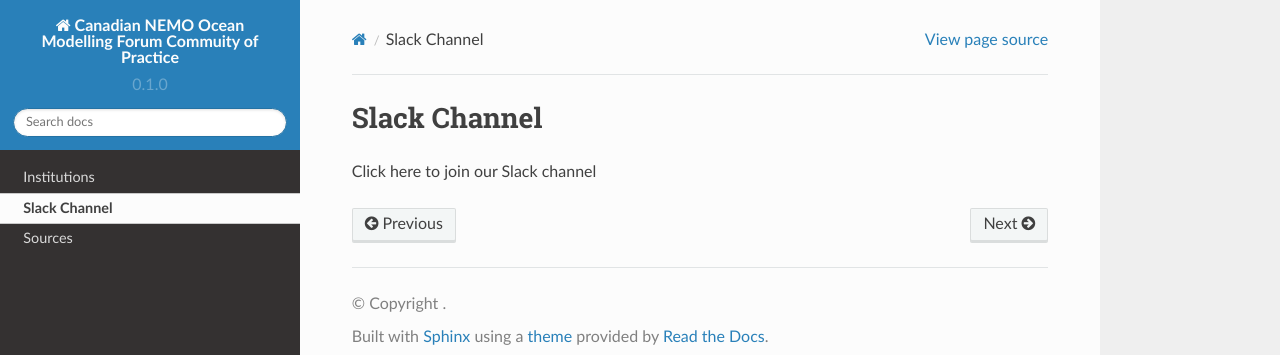
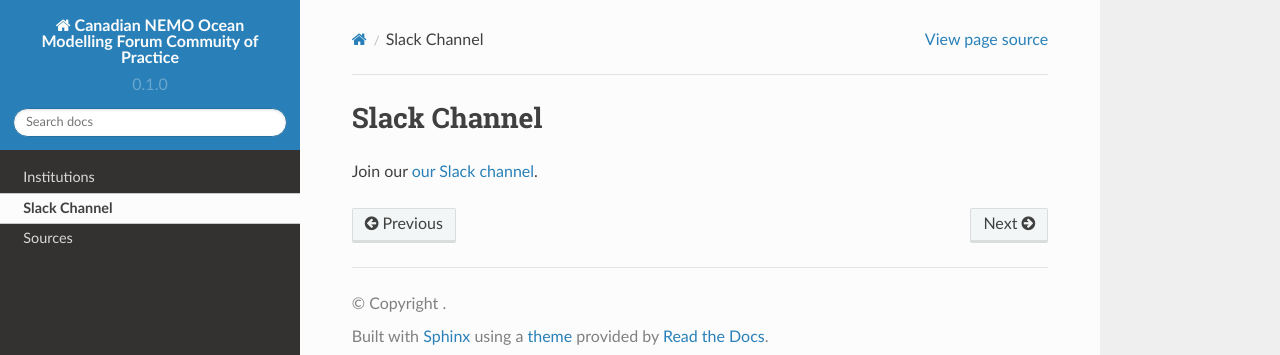
Before and after one commit to UofA-NEMO/Canadian-NEMO-Ocean-Modelling-Forum-Community-of-Practice, a Sphinx documentation site: the page built from docs/Slack.rst, in a window 1280 px wide. Shown: the top 355 px of the page. Built offline with Sphinx 7.4.7 and the Read the Docs theme 2.0.0, drawn with Linux system fonts in a browser that asks for light colours.

Commit message:
Update Slack.rst

```diff
--- a/docs/Slack.rst
+++ b/docs/Slack.rst
@@ -1,4 +1,5 @@
 Slack Channel
 =============
 
-Click here to join our Slack channel
+
+Join our `our Slack channel <https://nemocanadaforum.slack.com>`_.
```
